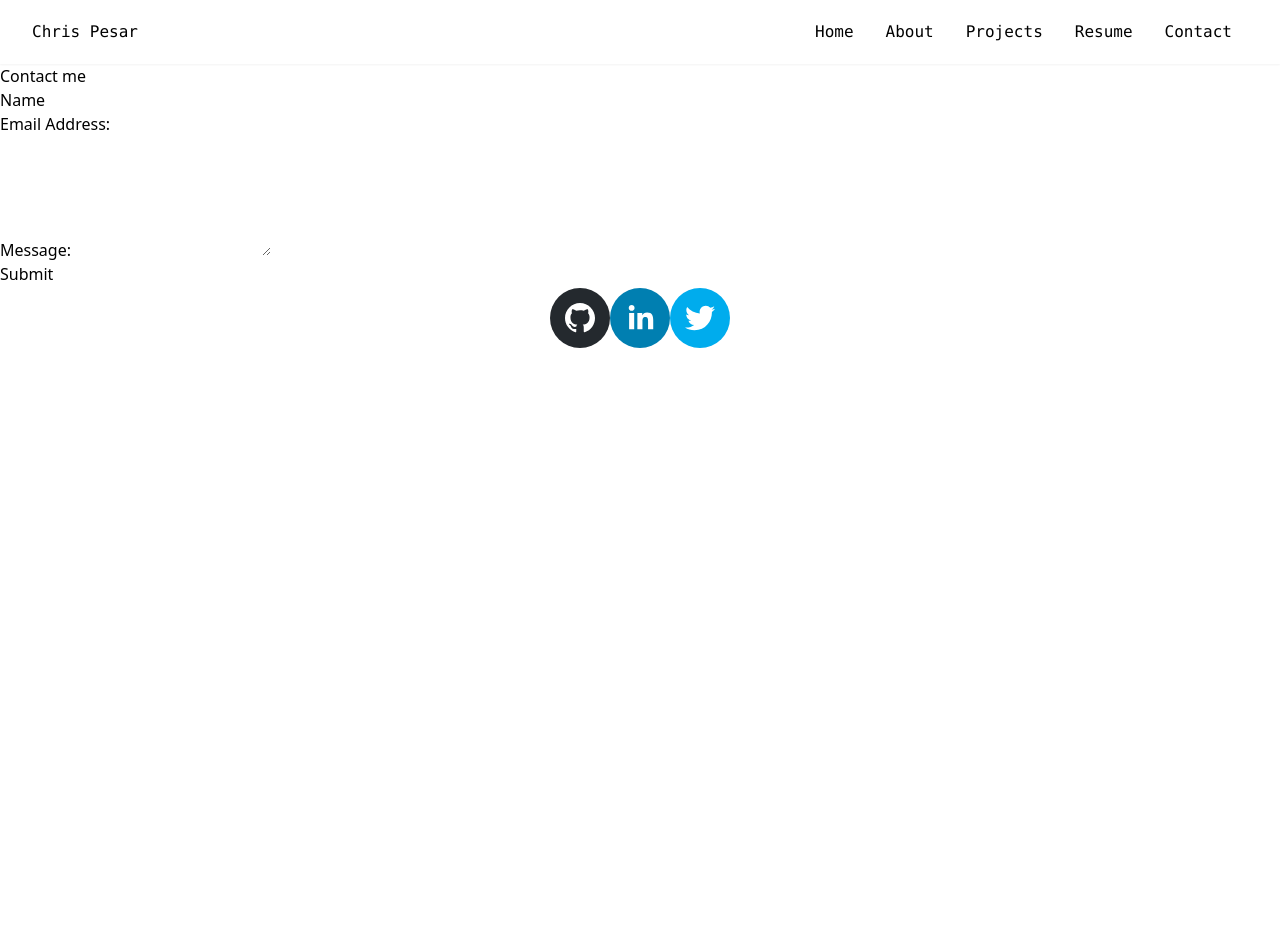
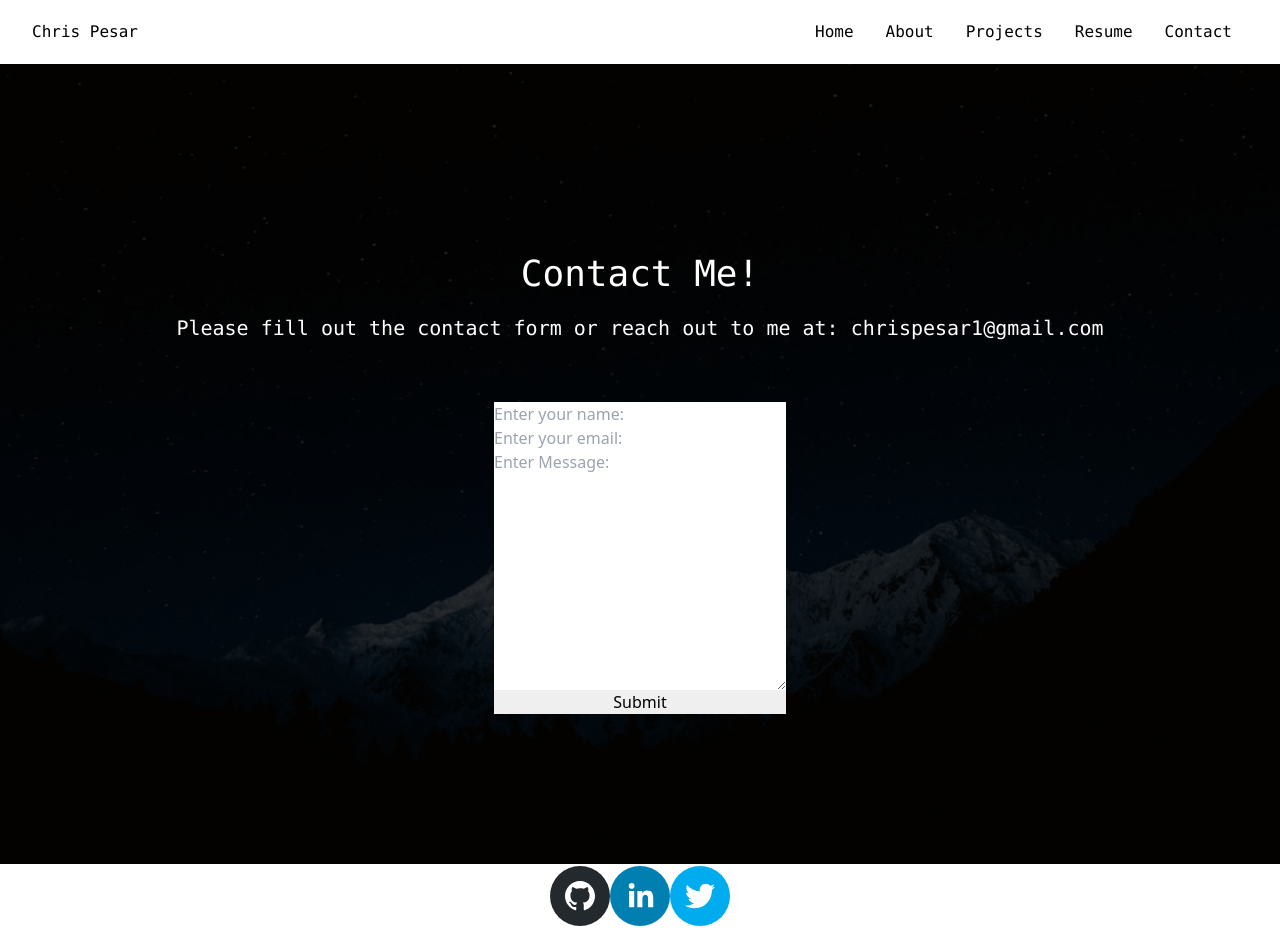
Before and after one commit to cpesar/chris-portfolio, a React (Create React App) app: page /contact in a window 1280 px wide. Before the commit the page ends 800 px from the top, so only its background shows below. Built offline with nearby package versions, Linux system fonts and the light colour scheme.

Commit message:
styling contact form

```diff
--- a/src/index.css
+++ b/src/index.css
@@ -37,6 +37,12 @@
   background-color: rgba(0,0,0,0.8);
 }
 
+.project-page{
+  /* height: 100vh; */
+  background: url('./assets/mtns-at-night.jpeg') no-repeat center/cover;
+  background-color: rgba(0,0,0,0.8);
+}
+
 .project-card {
   @apply flex flex-col justify-center items-center bg-white h-screen font-mono py-40
 }
--- a/src/pages/Contact.js
+++ b/src/pages/Contact.js
@@ -1,73 +1,131 @@
-import React, { useState } from 'react';
-import { validateEmail } from '../utils/helpers';
+import React from 'react'
 
-function ContactForm(){
-  // Hook to manage form data
-  const [formState, setFormState] = useState({ name: '', email: '', message: ''});
-  // Define the error message
-  const [errorMessage, setErrorMessage] = useState('');
-  // Destructure the formState object
-  const { name, email, message } = formState;
-
-  function handleSubmit(e){
-    e.preventDefault();
-    if(!errorMessage){
-      setFormState({ [e.target.name]: e.target.value })
-      console.log('Form', formState);
-    }
-  };
-
-  // Define the handleChange function
-  function handleChange(e){
-    if (e.target.name === 'email'){
-      const isValid = validateEmail(e.target.value);
-      console.log(isValid);
-
-      // isValid conditional statement
-      if(!isValid){
-        setErrorMessage('Your email address is invalid');
-      } else {
-        setErrorMessage('');
-      }
-    } else {
-      if(!e.target.value.length){
-        setErrorMessage(`${e.target.name} is required`);
-      } else {
-        setErrorMessage('');
-      }
-    }
-  };
-
-
-  return(
-    <section className="">
-      <h1>Contact me</h1>
-      <form id="contact-form" onSubmit={handleSubmit}>
-        <div>
-          <label htmlFor="name">Name</label>
-          <input type="text" defaultValue={name} onBlur={handleChange} name="name"/>
+const Contact = () => {
+  return (
+    <section className="Home">
+      <div className="overlay flex flex-col items-center justify-center">
+        <div className="p-10">
+          <h2 className="text-white font-mono mb-5 text-center text-4xl">Contact Me!</h2>
+          <p className="text-white font-mono mb-5 text-center text-xl">
+            Please fill out the contact form or reach out to me at:
+            <span> chrispesar1@gmail.com</span>
+          </p>
         </div>
 
-        <div>
-          <label htmlFor="email">Email Address:</label>
-          <input type="email" defaultValue={email}  name="email" onBlur={handleChange}/>
-        </div>
+        <form name="Contact Form" className=" flex flex-col">
+          <input
+            type="text"
+            name="name"
+            id="name"
+            placeholder="Enter your name: "
 
-        <div>
-          <label htmlFor="message">Message:</label>
-          <textarea name="message" defaultValue={message} onBlur={handleChange} rows="5" />
-        </div>
+            required
+            />
 
-        {errorMessage && (
-          <div>
-            <p className="error-text">{errorMessage}</p>
-          </div>
-        )}
+          <input
+            type="email"
+            name="email"
+            id="email"
+            placeholder="Enter your email: "
+            required
+            />
 
-        <button type="submit">Submit</button>
-      </form>
+          <textarea
+            name="textarea"
+            id="textarea"
+            cols="30"
+            rows="10"
+            placeholder="Enter Message: "
+            required
+          ></textarea>
+
+          <input type="submit" value="Submit" />
+
+        </form>
+      </div>
     </section>
+
   )
 }
 
-export default ContactForm;
+export default Contact
+
+
+
+
+
+
+
+// import React, { useState } from 'react';
+// import { validateEmail } from '../utils/helpers';
+
+// function ContactForm(){
+//   // Hook to manage form data
+//   const [formState, setFormState] = useState({ name: '', email: '', message: ''});
+//   // Define the error message
+//   const [errorMessage, setErrorMessage] = useState('');
+//   // Destructure the formState object
+//   const { name, email, message } = formState;
+
+//   function handleSubmit(e){
+//     e.preventDefault();
+//     if(!errorMessage){
+//       setFormState({ [e.target.name]: e.target.value })
+//       console.log('Form', formState);
+//     }
+//   };
+
+//   // Define the handleChange function
+//   function handleChange(e){
+//     if (e.target.name === 'email'){
+//       const isValid = validateEmail(e.target.value);
+//       console.log(isValid);
+
+//       // isValid conditional statement
+//       if(!isValid){
+//         setErrorMessage('Your email address is invalid');
+//       } else {
+//         setErrorMessage('');
+//       }
+//     } else {
+//       if(!e.target.value.length){
+//         setErrorMessage(`${e.target.name} is required`);
+//       } else {
+//         setErrorMessage('');
+//       }
+//     }
+//   };
+
+
+//   return(
+//     <section className="">
+//       <h1>Contact me</h1>
+//       <form id="contact-form" onSubmit={handleSubmit}>
+//         <div>
+//           <label htmlFor="name">Name</label>
+//           <input type="text" defaultValue={name} onBlur={handleChange} name="name"/>
+//         </div>
+
+//         <div>
+//           <label htmlFor="email">Email Address:</label>
+//           <input type="email" defaultValue={email}  name="email" onBlur={handleChange}/>
+//         </div>
+
+//         <div>
+//           <label htmlFor="message">Message:</label>
+//           <textarea name="message" defaultValue={message} onBlur={handleChange} rows="5" />
+//         </div>
+
+//         {errorMessage && (
+//           <div>
+//             <p className="error-text">{errorMessage}</p>
+//           </div>
+//         )}
+
+//         <button type="submit">Submit</button>
+//       </form>
+//     </section>
+//   )
+// }
+
+// export default ContactForm;
--- a/src/pages/Projects.js
+++ b/src/pages/Projects.js
@@ -10,14 +10,15 @@ const Projects = () => {
   return (
   < >
     <section
-      className="py-20 px-5 bg-blue-800 grid grid-cols-1 gap-5 sm:grid-cols-2 lg:grid-cols-3 lg:pt-32">
+      className="project-page py-20 px-5 grid grid-cols-1 gap-5 sm:grid-cols-2 lg:grid-cols-3 lg:pt-32">
       {items.map((item) => {
         const {id, path, desc, site, repo}=item
         return(
           <div key={id}>
             <small className="block text-center text-white font-mono text-lg">{desc}</small>
+              <p src={site}></p>
+              <p src={repo}></p>
             <img src={path} alt={desc} className="p-5 bg-white rounded" />
-            <p></p>
 
           </div>
         )
```
